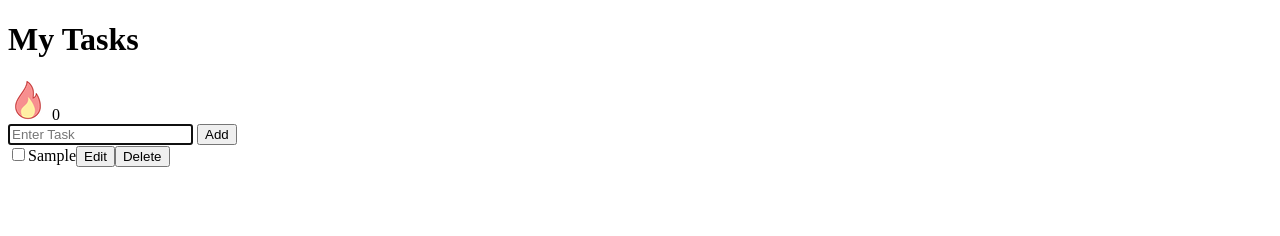
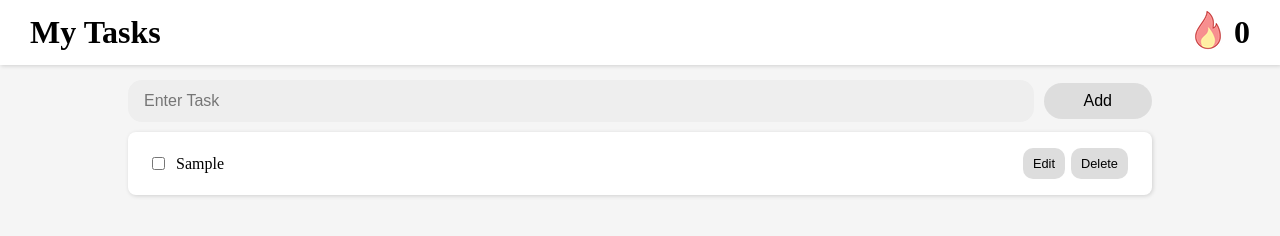
Before and after one commit to isaacnicomedez/my-tasks, a plain HTML site: page index.html in a window 1280 px wide. Both pictures are taken after typing "Sample" into the empty fields and a click on the button "Add". Shown: the top 236 px of the page. Drawn offline with Linux system fonts and the light colour scheme.

Commit message:
Add stylings and layout adjustments

```diff
--- a/index.html
+++ b/index.html
@@ -9,15 +9,17 @@
 </head>
 
 <body>
-    <div class="wrapper">
-        <div class="header">
-            <h1>My Tasks</h1>
+    <div class="header">
+        <h1>My Tasks</h1>
+        <div class="score">
             <img src="icons8-fire.gif" alt="fire">
             <span class="count"></span>
         </div>
+    </div>
+    <div class="wrapper">
         <div class="input-div">
-            <input type="text" placeholder="Enter Task">
-            <button>Add</button>
+            <input class="task-input" type="text" placeholder="Enter Task">
+            <button class="add-btn">Add</button>
         </div>
         <div class="tasks-div">
 
--- a/script.js
+++ b/script.js
@@ -36,6 +36,8 @@ function renderTasks() {
 
     tasks.forEach(t => {
         const div = document.createElement("div");
+        const div2 = document.createElement("div");
+        const div3 = document.createElement("div");
         const task = document.createElement("span");
         const editInput = document.createElement("input");
         const checkbox = document.createElement("input");
@@ -53,14 +55,18 @@ function renderTasks() {
 
         div.dataset.id = t.id;
         div.className = "task-div";
+        div2.className = "div-2";
+        div3.className = "div-3";
         task.className = "task"
         edit.className = "edit-btn";
         del.className = "del-btn";
         editInput.className = "edit-input hide";
         save.className = "save-btn hide";
 
-        div.append(checkbox, task, editInput, save, edit, del);
-        frgmnt.appendChild(div);
+        div2.append(checkbox, task, editInput)
+        div3.append(save, edit, del)
+        div.append(div2, div3);
+        frgmnt.append(div);
     });
 
     tasksDiv.appendChild(frgmnt);
@@ -75,7 +81,6 @@ tasksDiv.addEventListener('click', e => {
 
     const taskDiv = e.target.closest(".task-div");
     if (!taskDiv) return;
-    console.log(taskDiv);
 
     const id = taskDiv.dataset.id;
 
@@ -89,11 +94,13 @@ tasksDiv.addEventListener('click', e => {
         const editInput = taskDiv.querySelector(".edit-input");
         const editBtn = taskDiv.querySelector(".edit-btn");
         const saveBtn = taskDiv.querySelector(".save-btn");
+        const delBtn = taskDiv.querySelector(".del-btn");
 
         taskSpan.classList.toggle("hide", isEditing);
         editInput.classList.toggle("hide", !isEditing);
         editBtn.classList.toggle("hide", isEditing);
         saveBtn.classList.toggle("hide", !isEditing);
+        delBtn.classList.toggle("hide", isEditing);
 
         editInput.value = taskSpan.textContent;
         editInput.focus();
@@ -108,7 +115,7 @@ tasksDiv.addEventListener('click', e => {
         }
         saveTodo();
         renderTasks();
-    } else if (e.classList.contains("chkbox")) {
+    } else if (e.target.classList.contains("chkbox")) {
         completedCount++;
         tasks = tasks.filter(t => t.id !== id);
         saveTodo();
--- a/style.css
+++ b/style.css
@@ -1,3 +1,128 @@
+* {
+    margin: 0;
+    padding: 0;
+    box-sizing: border-box;
+}
+
+body {
+    background-color: whitesmoke;
+}
+
 .hide {
     display: none;
 }
+
+.wrapper {
+    width: 80%;
+    margin: auto;
+    height: 1500px;
+    display: flex;
+    flex-direction: column;
+    gap: 10px;
+    padding: 80px 0 0 0;
+}
+
+.header {
+    display: flex;
+    align-items: center;
+    justify-content: space-between;
+    box-shadow: 1px 1px 4px rgba(0, 0, 0, 0.15);
+    position: fixed;
+    top: 0;
+    background-color: white;
+    width: 100%;
+    padding: 10px 30px;
+}
+.score {
+    display: flex;
+    align-items: center;
+    gap: 6px;
+}
+.score img {
+    height: 100%;
+    margin-bottom: 5px;
+}
+.score span {
+    font-weight: bold;
+    font-size: 2em;
+}
+
+.input-div {
+    display: flex;
+    justify-content: space-between;
+    align-items: center;
+    gap: 10px;
+    flex-wrap: wrap;
+}
+.input-div .task-input {
+    flex: 3;
+    border-radius: 14px;
+    outline: none;
+    border: none;
+    background-color: #eee;
+    padding: 12px 16px;
+    font-size: 1em;
+}
+
+.add-btn {
+    padding: 9px 40px;
+    font-size: 1em;
+    border: none;
+    background-color: #ddd;
+    border-radius: 20px;
+}
+
+.tasks-div {
+    display: flex;
+    flex-direction: column;
+    gap: 6px;
+}
+.task-div {
+    background-color: white;
+    padding: 16px 24px;
+    box-shadow: 1px 1px 4px rgba(0, 0, 0, 0.15);
+    border-radius: 8px;
+    display: flex;
+    gap: 10px;
+    align-items: center;
+    flex-wrap: wrap;
+}
+
+.task-div div {
+    display: flex;
+    align-items: center;
+    gap: 6px;
+}
+.div-2 {
+    flex: 2;
+    display: flex;
+}
+.save-btn, .edit-btn, .del-btn {
+    padding: 8px 10px;
+    font-size: 0.8em;
+    border-radius: 10px;
+    border: none;
+    background-color: #ddd;
+    color: black;
+}
+.edit-input {
+    padding: 8px 12px;
+    font-size: 0.9em;
+    flex: 1;
+    border-radius: 10px;
+    outline: none;
+    border: none;
+    background-color: #eee;
+}
+.chkbox {
+    margin-right:5px;
+}
+
+@media screen and (max-width: 481px) {
+    .add-btn {
+        flex: 1;
+    }
+    .save-btn, .div-3 {
+        flex: 1;
+    }
+}
```
